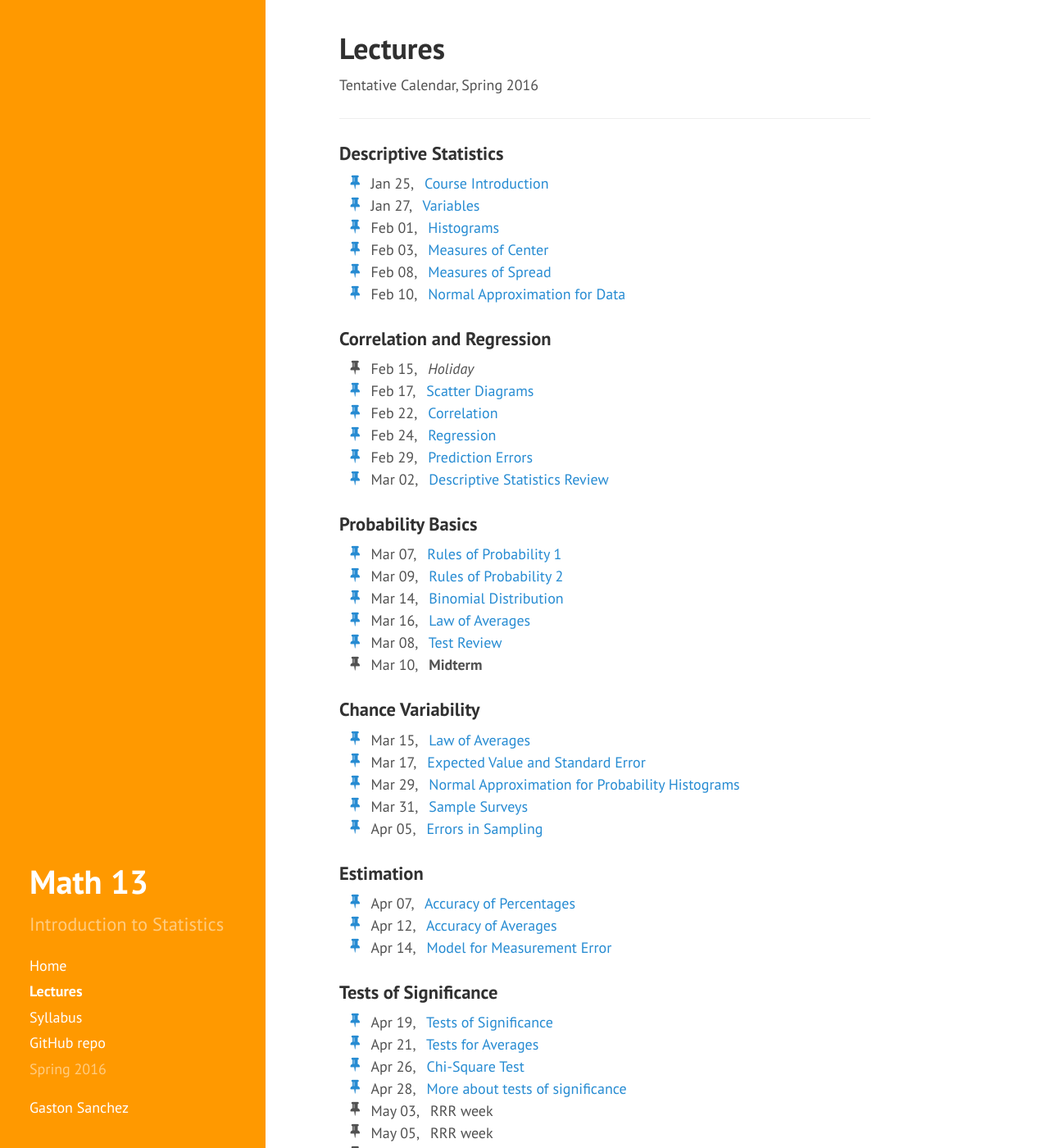
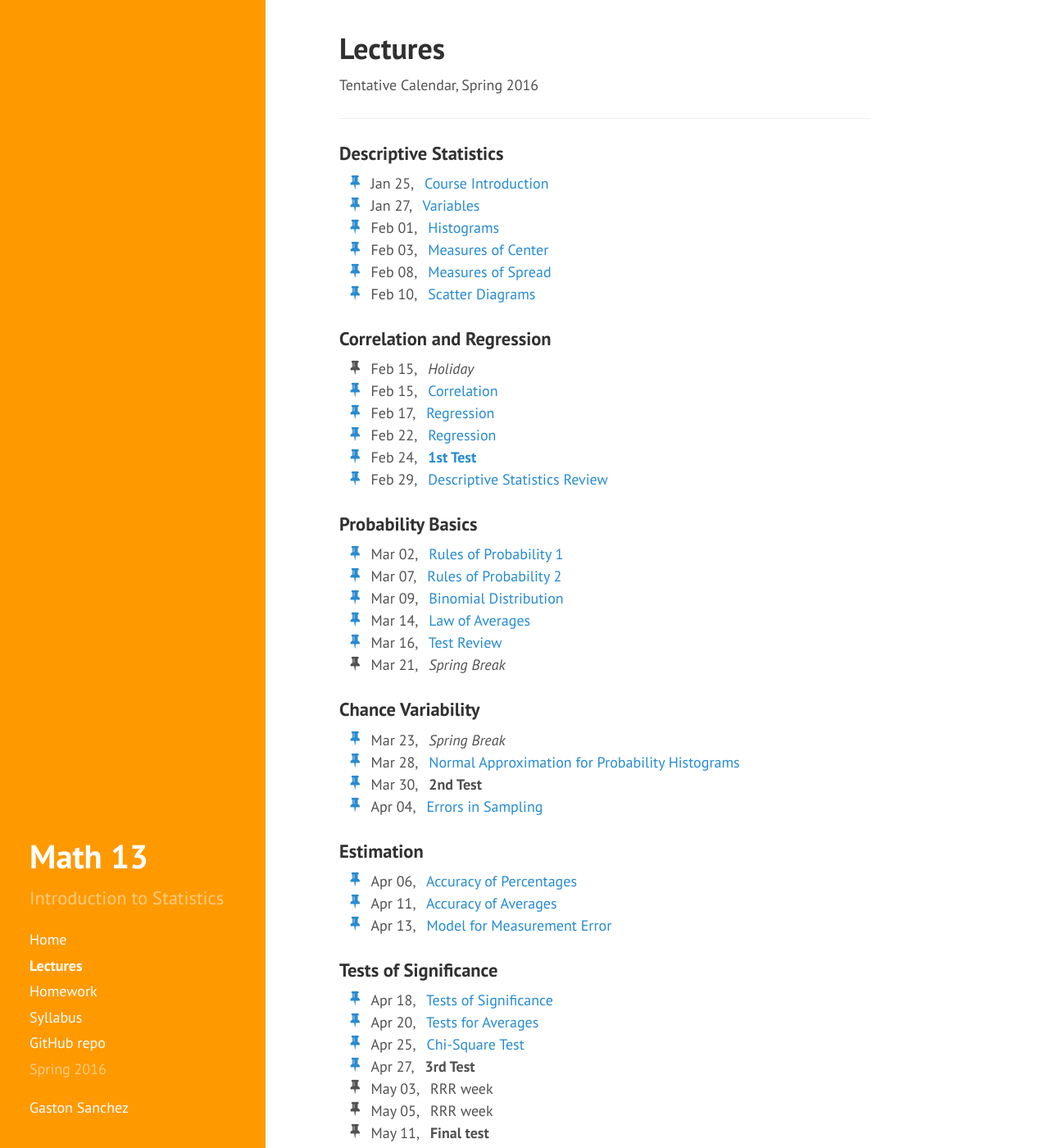
Before and after one commit to gastonstat/relic-math13, a Jekyll site: the page built from lectures/index.md, in a window 1280 px wide and 1400 px high. Shown: the whole window at 82% size. Built offline with Jekyll 4.4.1, drawn with Linux system fonts in a browser that asks for light colours; nearby versions of some CDN libraries; Markdown is read by kramdown in place of the engine named in the settings.

Commit message:
add homework directory

```diff
--- a/index.html
+++ b/index.html
@@ -24,4 +24,4 @@
   <li><b>Final:</b> Monday, May-23, during class time</li>
   <li><b>Calendar:</b> <a href="http://web.peralta.edu/admissions/2015/10/spring-2016-academic-calendar/" target="_blank">spring 2016</a></li>
   <li><b>Prerequisite:</b> Math 203 or 211D</li>
-<ul>
+</ul>
--- a/lectures/index.md
+++ b/lectures/index.md
@@ -26,7 +26,7 @@
     <a href="05-measures-spread"><i class="fa-li fa fa-thumb-tack"></i></a> Feb 08, &nbsp;&nbsp;<a href="https://docs.google.com/presentation/d/1olNOkShLZTBwEywn1AsuX92PvimntXoKMn7eRDh5MRE/pub?start=false&loop=false&delayms=3000" target="_blank">Measures of Spread</a>
   </li>
   <li>
-    <a href="06-normal-data"><i class="fa-li fa fa-thumb-tack"></i></a> Feb 10, &nbsp;&nbsp;<a href="06-normal-data">Normal Approximation for Data</a>
+    <a href="06-scatter-diagrams"><i class="fa-li fa fa-thumb-tack"></i></a> Feb 10, &nbsp;&nbsp;<a href="https://docs.google.com/presentation/d/1qLtoiX8CrpHL70lZ8LBQN0F-xHuwEnhpVNZalaBnSM8/pub?start=false&loop=false&delayms=3000" target="_blank">Scatter Diagrams</a>
   </li>
 </ul>
 
@@ -38,19 +38,19 @@
     <i class="fa-li fa fa-thumb-tack"></i> Feb 15, &nbsp;&nbsp;<em>Holiday</em>
   </li>
   <li>
-    <a href="07-scatter-diagrams"><i class="fa-li fa fa-thumb-tack"></i></a> Feb 17, &nbsp;&nbsp;<a href="https://docs.google.com/presentation/d/1qLtoiX8CrpHL70lZ8LBQN0F-xHuwEnhpVNZalaBnSM8/pub?start=false&loop=false&delayms=3000" target="_blank">Scatter Diagrams</a>
+    <a href="07-correlation"><i class="fa-li fa fa-thumb-tack"></i></a> Feb 15, &nbsp;&nbsp;<a href="https://docs.google.com/presentation/d/1TNmvkcGnhIpZ3N-XLEJwuOcG9tDd6KbdIDzU4K6wivE/pub?start=false&loop=false&delayms=3000" target="_blank">Correlation</a>
   </li>
   <li>
-    <a href="08-correlation"><i class="fa-li fa fa-thumb-tack"></i></a> Feb 22, &nbsp;&nbsp;<a href="https://docs.google.com/presentation/d/1TNmvkcGnhIpZ3N-XLEJwuOcG9tDd6KbdIDzU4K6wivE/pub?start=false&loop=false&delayms=3000" target="_blank">Correlation</a>
+    <a href="08-regression"><i class="fa-li fa fa-thumb-tack"></i></a> Feb 17, &nbsp;&nbsp;<a href="https://docs.google.com/presentation/d/10eQJ3DxVVuC00mQ5aEBNb0nWZh8oX-vJ5mCJRQH39VA/pub?start=false&loop=false&delayms=3000" target="_blank">Regression</a>
   </li>
   <li>
-    <a href="09-regression"><i class="fa-li fa fa-thumb-tack"></i></a> Feb 24, &nbsp;&nbsp;<a href="https://docs.google.com/presentation/d/10eQJ3DxVVuC00mQ5aEBNb0nWZh8oX-vJ5mCJRQH39VA/pub?start=false&loop=false&delayms=3000" target="_blank">Regression</a>
+    <a href="09-regression"><i class="fa-li fa fa-thumb-tack"></i></a> Feb 22, &nbsp;&nbsp;<a href="https://docs.google.com/presentation/d/10eQJ3DxVVuC00mQ5aEBNb0nWZh8oX-vJ5mCJRQH39VA/pub?start=false&loop=false&delayms=3000" target="_blank">Regression</a>
   </li>
   <li>
-    <a href="10-prediction-errors"><i class="fa-li fa fa-thumb-tack"></i></a> Feb 29, &nbsp;&nbsp;<a href="">Prediction Errors</a>
+    <a href="10-prediction-errors"><i class="fa-li fa fa-thumb-tack"></i></a> Feb 24, &nbsp;&nbsp;<a href=""><b>1st Test</b></a>
   </li>
   <li>
-    <a href="11-descriptive-review"><i class="fa-li fa fa-thumb-tack"></i></a> Mar 02, &nbsp;&nbsp;<a href="">Descriptive Statistics Review</a>
+    <a href="11-descriptive-review"><i class="fa-li fa fa-thumb-tack"></i></a> Feb 29, &nbsp;&nbsp;<a href="">Descriptive Statistics Review</a>
   </li>
 </ul>
 
@@ -59,22 +59,22 @@
 
 <ul class="fa-ul">
   <li>
-    <a href="12-probability-rules1"><i class="fa-li fa fa-thumb-tack"></i></a> Mar 07, &nbsp;&nbsp;<a href="01-course-introduction">Rules of Probability 1</a>
+    <a href="12-probability-rules1"><i class="fa-li fa fa-thumb-tack"></i></a> Mar 02, &nbsp;&nbsp;<a href="01-course-introduction">Rules of Probability 1</a>
   </li>
   <li>
-    <a href="13-probability-rules2"><i class="fa-li fa fa-thumb-tack"></i></a> Mar 09, &nbsp;&nbsp;<a href="01-course-introduction">Rules of Probability 2</a>
+    <a href="13-probability-rules2"><i class="fa-li fa fa-thumb-tack"></i></a> Mar 07, &nbsp;&nbsp;<a href="01-course-introduction">Rules of Probability 2</a>
   </li>
   <li>
-    <a href="14-binomial"><i class="fa-li fa fa-thumb-tack"></i></a> Mar 14, &nbsp;&nbsp;<a href="01-course-introduction">Binomial Distribution</a>
+    <a href="14-binomial"><i class="fa-li fa fa-thumb-tack"></i></a> Mar 09, &nbsp;&nbsp;<a href="01-course-introduction">Binomial Distribution</a>
   </li>
   <li>
-    <a href=""><i class="fa-li fa fa-thumb-tack"></i></a> Mar 16, &nbsp;&nbsp;<a href="01-course-introduction">Law of Averages</a>
+    <a href=""><i class="fa-li fa fa-thumb-tack"></i></a> Mar 14, &nbsp;&nbsp;<a href="01-course-introduction">Law of Averages</a>
   </li>
   <li>
-    <a href=""><i class="fa-li fa fa-thumb-tack"></i></a> Mar 08, &nbsp;&nbsp;<a href="01-course-introduction">Test Review</a>
+    <a href=""><i class="fa-li fa fa-thumb-tack"></i></a> Mar 16, &nbsp;&nbsp;<a href="01-course-introduction">Test Review</a>
   </li>
   <li>
-    <i class="fa-li fa fa-thumb-tack"></i> Mar 10, &nbsp;&nbsp;<b>Midterm</b>
+    <i class="fa-li fa fa-thumb-tack"></i> Mar 21, &nbsp;&nbsp;<em>Spring Break</em>
   </li>
 </ul>
 
@@ -83,19 +83,16 @@
 
 <ul class="fa-ul">
   <li>
-    <a href=""><i class="fa-li fa fa-thumb-tack"></i></a> Mar 15, &nbsp;&nbsp;<a href="01-course-introduction">Law of Averages</a>
+    <a href=""><i class="fa-li fa fa-thumb-tack"></i></a> Mar 23, &nbsp;&nbsp;<em>Spring Break</em>
   </li>
   <li>
-    <a href=""><i class="fa-li fa fa-thumb-tack"></i></a> Mar 17, &nbsp;&nbsp;<a href="">Expected Value and Standard Error</a>
+    <a href=""><i class="fa-li fa fa-thumb-tack"></i></a> Mar 28, &nbsp;&nbsp;<a href="">Normal Approximation for Probability Histograms</a>
   </li>
   <li>
-    <a href=""><i class="fa-li fa fa-thumb-tack"></i></a> Mar 29, &nbsp;&nbsp;<a href="">Normal Approximation for Probability Histograms</a>
+    <a href="10-prediction-errors"><i class="fa-li fa fa-thumb-tack"></i></a> Mar 30, &nbsp;&nbsp;<b>2nd Test</b>
   </li>
   <li>
-    <a href=""><i class="fa-li fa fa-thumb-tack"></i></a> Mar 31, &nbsp;&nbsp;<a href="">Sample Surveys</a>
-  </li>
-  <li>
-    <a href=""><i class="fa-li fa fa-thumb-tack"></i></a> Apr 05, &nbsp;&nbsp;<a href="">Errors in Sampling</a>
+    <a href=""><i class="fa-li fa fa-thumb-tack"></i></a> Apr 04, &nbsp;&nbsp;<a href="">Errors in Sampling</a>
   </li>
 </ul>
 
@@ -104,13 +101,13 @@
 
 <ul class="fa-ul">
   <li>
-    <a href=""><i class="fa-li fa fa-thumb-tack"></i></a> Apr 07, &nbsp;&nbsp;<a href="">Accuracy of Percentages</a>
+    <a href=""><i class="fa-li fa fa-thumb-tack"></i></a> Apr 06, &nbsp;&nbsp;<a href="">Accuracy of Percentages</a>
   </li>
   <li>
-    <a href=""><i class="fa-li fa fa-thumb-tack"></i></a> Apr 12, &nbsp;&nbsp;<a href="">Accuracy of Averages</a>
+    <a href=""><i class="fa-li fa fa-thumb-tack"></i></a> Apr 11, &nbsp;&nbsp;<a href="">Accuracy of Averages</a>
   </li>
   <li>
-    <a href=""><i class="fa-li fa fa-thumb-tack"></i></a> Apr 14, &nbsp;&nbsp;<a href="">Model for Measurement Error</a>
+    <a href=""><i class="fa-li fa fa-thumb-tack"></i></a> Apr 13, &nbsp;&nbsp;<a href="">Model for Measurement Error</a>
   </li>
 </ul>
 
@@ -119,16 +116,16 @@
 
 <ul class="fa-ul">
   <li>
-    <a href=""><i class="fa-li fa fa-thumb-tack"></i></a> Apr 19, &nbsp;&nbsp;<a href="">Tests of Significance</a>
+    <a href=""><i class="fa-li fa fa-thumb-tack"></i></a> Apr 18, &nbsp;&nbsp;<a href="">Tests of Significance</a>
   </li>
   <li>
-    <a href=""><i class="fa-li fa fa-thumb-tack"></i></a> Apr 21, &nbsp;&nbsp;<a href="">Tests for Averages</a>
+    <a href=""><i class="fa-li fa fa-thumb-tack"></i></a> Apr 20, &nbsp;&nbsp;<a href="">Tests for Averages</a>
   </li>
   <li>
-    <a href=""><i class="fa-li fa fa-thumb-tack"></i></a> Apr 26, &nbsp;&nbsp;<a href="">Chi-Square Test</a>
+    <a href=""><i class="fa-li fa fa-thumb-tack"></i></a> Apr 25, &nbsp;&nbsp;<a href="">Chi-Square Test</a>
   </li>
   <li>
-    <a href=""><i class="fa-li fa fa-thumb-tack"></i></a> Apr 28, &nbsp;&nbsp;<a href="">More about tests of significance</a>
+    <a href=""><i class="fa-li fa fa-thumb-tack"></i></a> Apr 27, &nbsp;&nbsp;<b>3rd Test</b>
   </li>
   <li>
     <i class="fa-li fa fa-thumb-tack"></i> May 03, &nbsp;&nbsp;RRR week
```
Also changed, not shown: other parts of index.html (+1 -1 lines), homework/index.md (added, +35 -0 lines).
